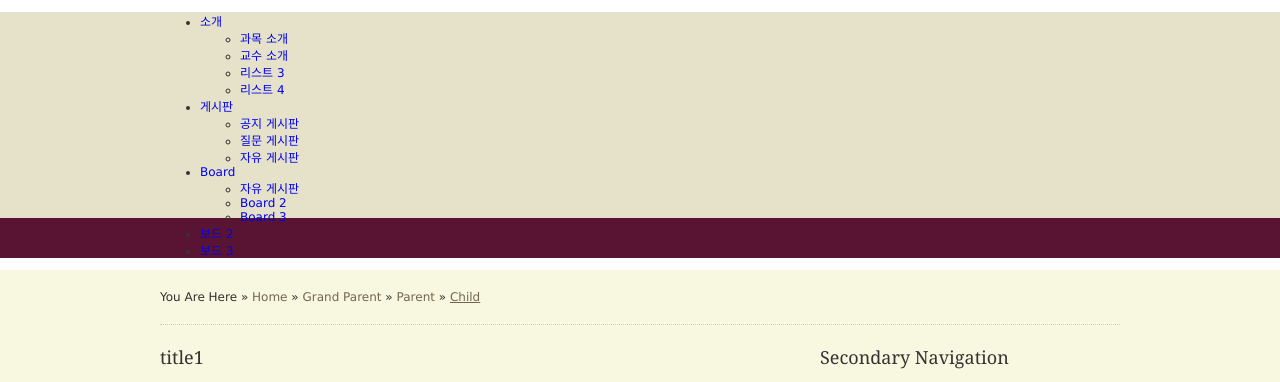
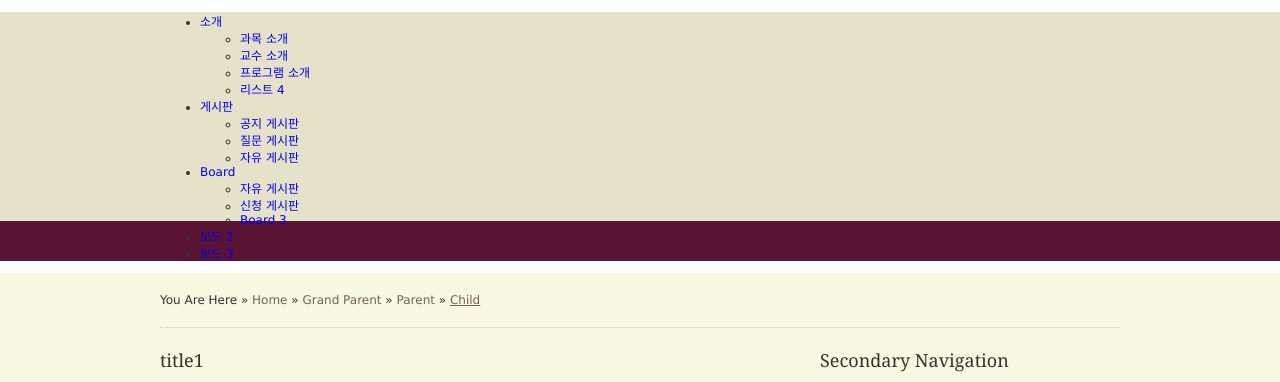
Before and after one commit to gomjellie/educational-webpage, a Flask app: page /board/free/1 in a window 1280 px wide. Shown: the part 125-507 px from the top of the page. Run offline with Flask 2, Linux system fonts and the light colour scheme; data comes from the database, SQL or seed files in the repository; both versions use the stored data as it was after the commit.

Commit message:
venv stuff

```diff
--- a/app/templates/base.html
+++ b/app/templates/base.html
@@ -113,7 +113,7 @@ Licence URI: http://www.os-templates.com/template-terms
         <ul>
           <li><a href="#">과목 소개</a></li>
           <li><a href="#">교수 소개</a></li>
-          <li><a href="#">리스트 3</a></li>
+          <li><a href="#">프로그램 소개</a></li>
           <li class="last"><a href="#">리스트 4</a></li>
         </ul>
       </li>
@@ -127,7 +127,7 @@ Licence URI: http://www.os-templates.com/template-terms
       <li class = "item"><a href="{{ url_for('board') }}">Board</a>
         <ul>
           <li><a href="{{ url_for('board_free') }}">자유 게시판</a></li>
-          <li><a href="#">Board 2</a></li>
+          <li><a href="#">신청 게시판</a></li>
           <li class="last"><a href="#">Board 3</a></li>
         </ul>
       </li>
--- a/app/views.py
+++ b/app/views.py
@@ -32,7 +32,6 @@ def board_free_id(post_id):
             comment=request.form.get('comment'),
             post_id=post_id
         )
-
         db.session.add(comment)
         db.session.commit()
     post = Post.query.get_or_404(post_id)
```
Also changed, not shown: app/templates/board/free/post/index.html (+0 -52 lines), requirements.txt (added, +32 -0 lines), app/educational.db, 3 other files.
